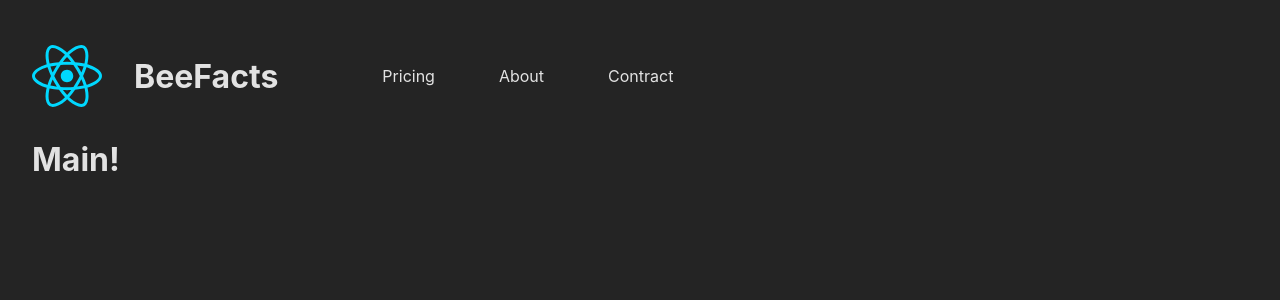
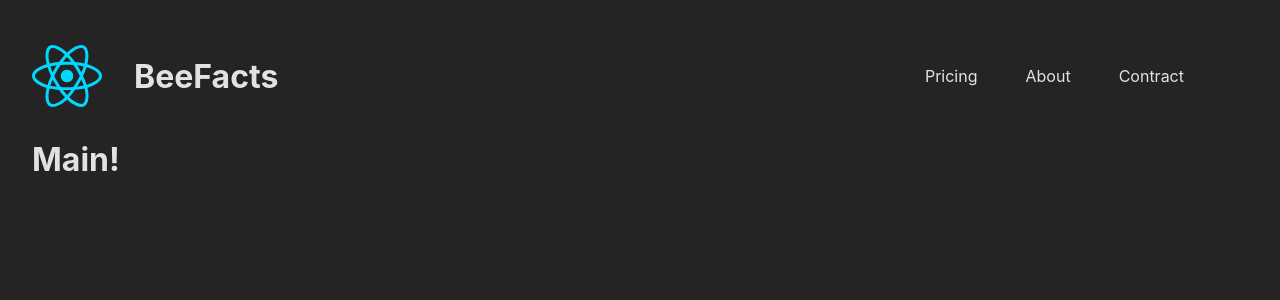
Before and after one commit to bl-aire/my_vite, a React (Vite) app: page / in a window 1280 px wide. Shown: the top 300 px of the page. Built offline with nearby package versions, Linux system fonts and the light colour scheme.

Commit message:
Style navbar

```diff
--- a/src/App.css
+++ b/src/App.css
@@ -8,6 +8,7 @@
 .nav{
   display: flex;
   justify-content: space-between;
+  min-width: 90vw;
   align-items: center;
 }
 
@@ -18,7 +19,7 @@
 }
 
 .nav-items li{
-  padding: 0 2em;
+  padding: 0 0 0 3em;
 }
 
 .facts{
--- a/src/components/Navbar.jsx
+++ b/src/components/Navbar.jsx
@@ -3,8 +3,11 @@ import logo from '../assets/react.svg'
 export default function Navbar() {
     return(
         <nav className="nav">
-            <img src={logo} width="70px" />
-            <h1 className='facts'>BeeFacts</h1>
+            <div className='nav-items'>
+                <img src={logo} width="70px" />
+                <h1 className='facts'>BeeFacts</h1>
+            </div>
+
             <ul className="nav-items">
                 <li>Pricing</li>
                 <li>About</li>
```
